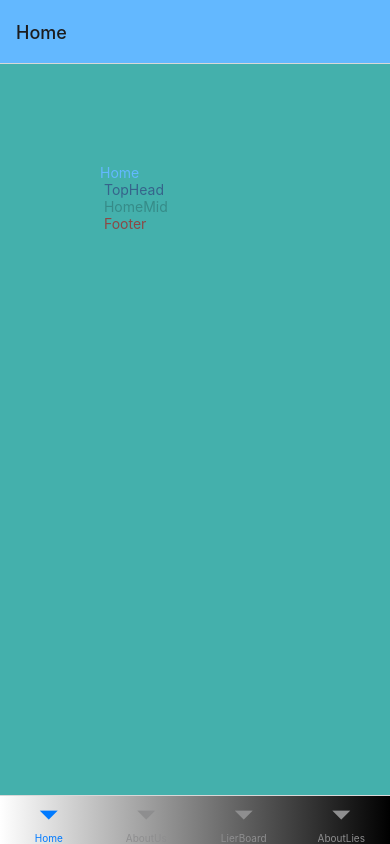
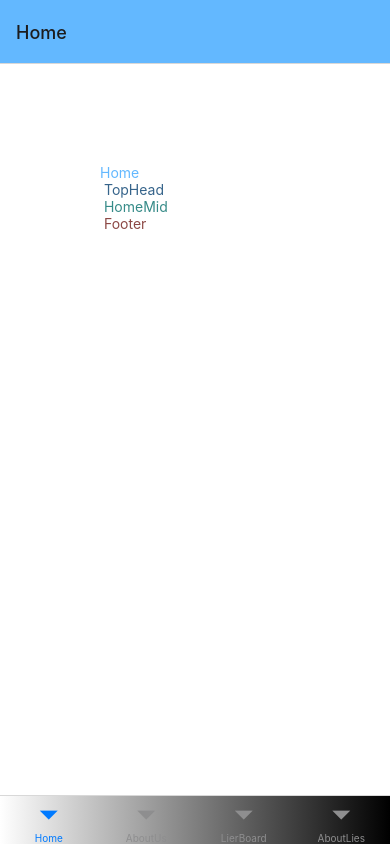
Before and after one commit to psteingh/LTRapp, a React Native app: screen / in a window 390 px wide. Built offline with nearby package versions, Linux system fonts and the light colour scheme.

Commit message:
ltrapp0409134

```diff
--- a/App.js
+++ b/App.js
@@ -5,6 +5,7 @@ import { createBottomTabNavigator } from '@react-navigation/bottom-tabs';
 
 import { LinearGradient } from 'expo-linear-gradient';
 import Colors from './constants/colors';
+import LinGrad from './constants/lingrad';
 
 import HomeComponent from './components/home.component';
 import AboutUsBoard from './boardaboutus/aboutusboard.component';
@@ -13,7 +14,7 @@ import AboutLiesBoard from './boardaboutlies/aboutliesboard.component';
 
 const Tab = createBottomTabNavigator();
 
-const LinGrad = () => {
+const LinearGrad = () => {
   return (
   <LinearGradient
   colors={[Colors.primaryWhite, Colors.primaryBlack]}
@@ -25,10 +26,10 @@ const LinGrad = () => {
 function MyTabs() {
   return (
     <Tab.Navigator
-    sceneContainerStyle={{backgroundColor: Colors.primaryLgreen}}
+    sceneContainerStyle={{backgroundColor: LinGrad}}
     screenOptions={{
       headerStyle: {backgroundColor: Colors.primaryLblue},
-      tabBarBackground: LinGrad
+      tabBarBackground: LinearGrad
     }}>
       <Tab.Screen name="Home" component={HomeComponent} />
       <Tab.Screen name="AboutUs" component={AboutUsBoard} />
--- /dev/null
+++ b/constants/lingrad.js
@@ -0,0 +1,24 @@
+import { StyleSheet } from 'react-native';
+
+import { LinearGradient } from 'expo-linear-gradient';
+import Colors from '../constants/colors';
+
+function LinGrad() {
+  return (
+  <LinearGradient
+  colors={[Colors.primaryWhite, Colors.primaryBlack]}
+  start={{x: 0, y: 0}}
+  end={{x: 1, y: 0}}
+  style={styles.container}/>
+  );
+}
+
+export default LinGrad;
+
+const styles = StyleSheet.create({
+  container: {
+    flex: 1,
+    // alignItems: 'center',
+    // justifyContent: 'center'
+  }
+});
```
